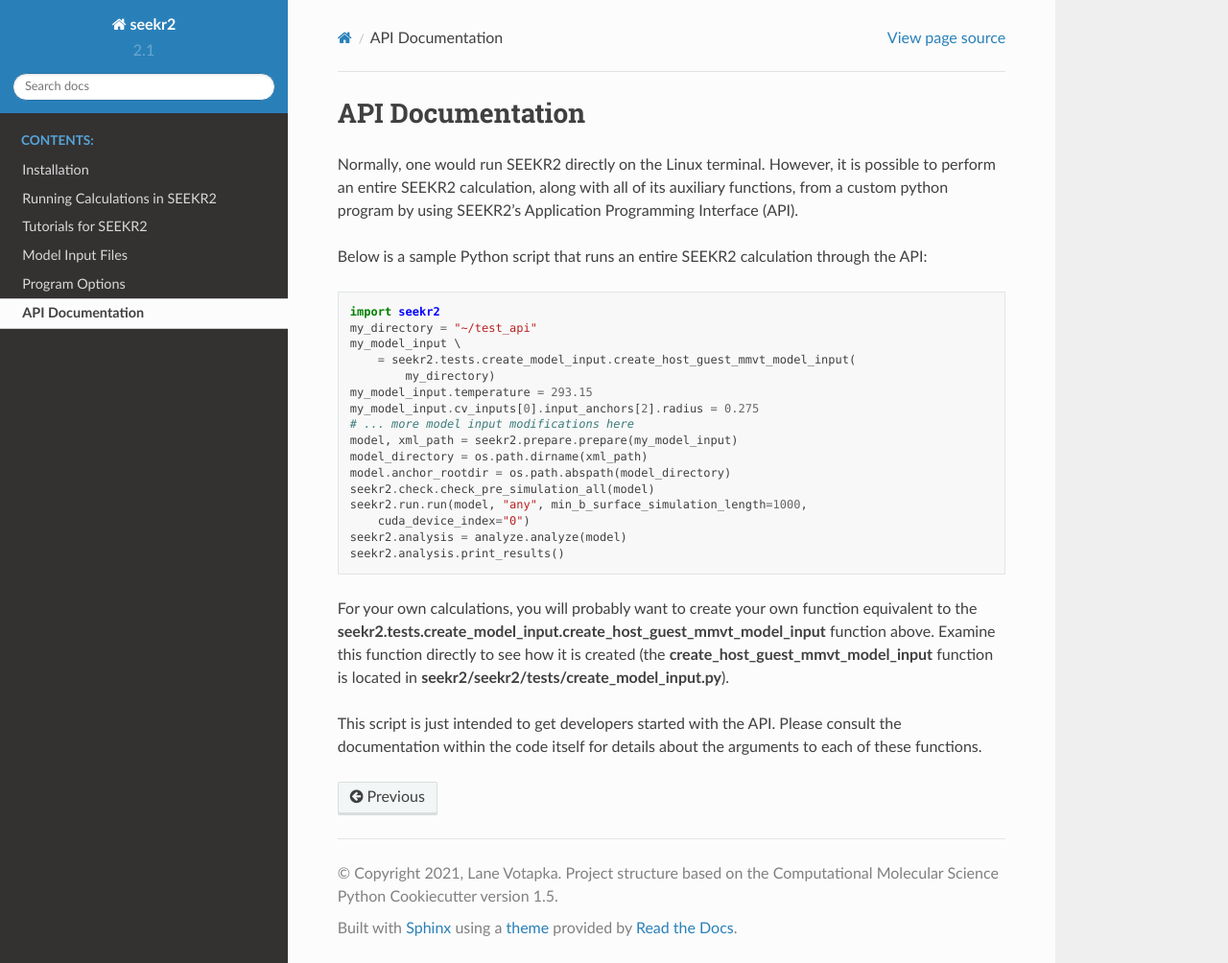
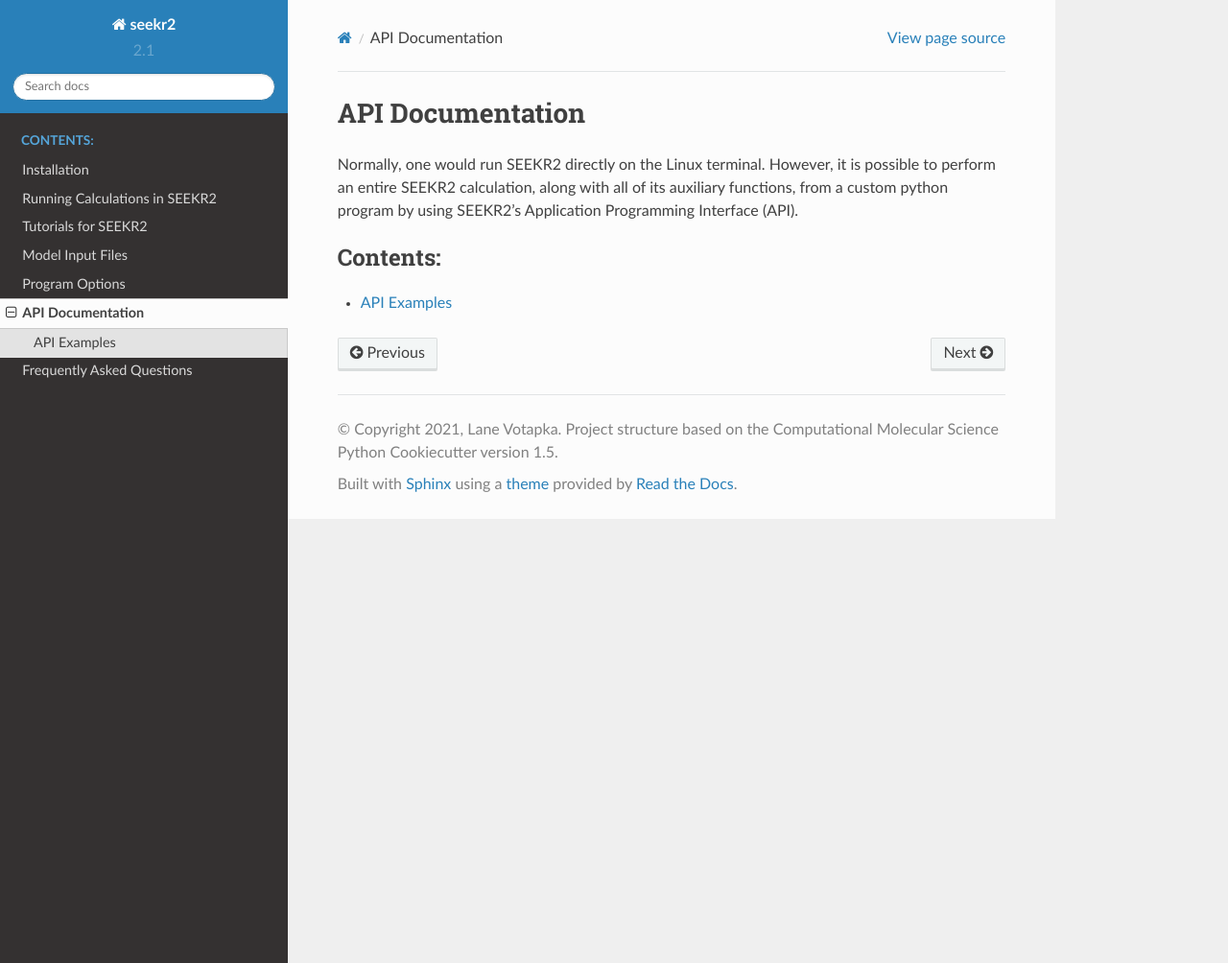
Before and after one commit to seekrcentral/seekr2, a Sphinx documentation site: the page built from docs/api.rst, in a window 1280 px wide and 1004 px high. Shown: the whole window at 96% size. Built offline with Sphinx 7.4.7 and the Read the Docs theme 2.0.0, drawn with Linux system fonts in a browser that asks for light colours.

```diff
--- a/docs/api.rst
+++ b/docs/api.rst
@@ -6,33 +6,8 @@
 auxiliary functions, from a custom python program by using SEEKR2's Application
 Programming Interface (API).
 
-Below is a sample Python script that runs an entire SEEKR2 calculation through
-the API::
+.. toctree::
+   :maxdepth: 1
+   :caption: Contents:
 
-  import seekr2
-  my_directory = "~/test_api"
-  my_model_input \
-      = seekr2.tests.create_model_input.create_host_guest_mmvt_model_input(
-          my_directory)
-  my_model_input.temperature = 293.15
-  my_model_input.cv_inputs[0].input_anchors[2].radius = 0.275
-  # ... more model input modifications here
-  model, xml_path = seekr2.prepare.prepare(my_model_input)
-  model_directory = os.path.dirname(xml_path)
-  model.anchor_rootdir = os.path.abspath(model_directory)
-  seekr2.check.check_pre_simulation_all(model)
-  seekr2.run.run(model, "any", min_b_surface_simulation_length=1000,
-      cuda_device_index="0")
-  seekr2.analysis = analyze.analyze(model)
-  seekr2.analysis.print_results()
-
-For your own calculations, you will probably want to create your own
-function equivalent to the
-**seekr2.tests.create_model_input.create_host_guest_mmvt_model_input**
-function above. Examine this function directly to see how it is created (the
-**create_host_guest_mmvt_model_input** function is located in
-**seekr2/seekr2/tests/create_model_input.py**).
-
-This script is just intended to get developers started with the API. Please
-consult the documentation within the code itself for details about the
-arguments to each of these functions.
+   api_examples
--- a/docs/index.rst
+++ b/docs/index.rst
@@ -36,6 +36,7 @@
    model_input_files
    program_options
    api
+   faq
 
 Cite SEEKR2
 ===========
```
Also changed, not shown: docs/api_examples.rst (added, +52 -0 lines), docs/faq.rst (added, +71 -0 lines), 12 other files.
